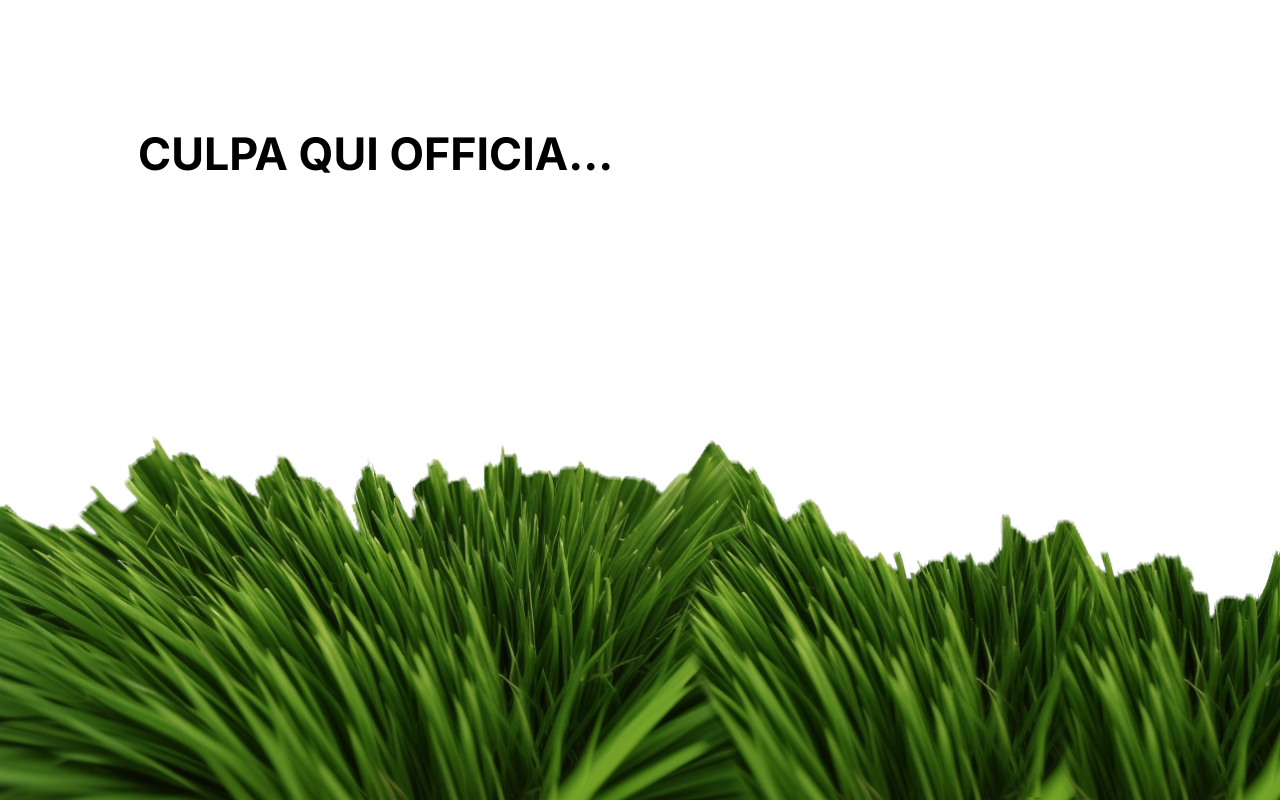
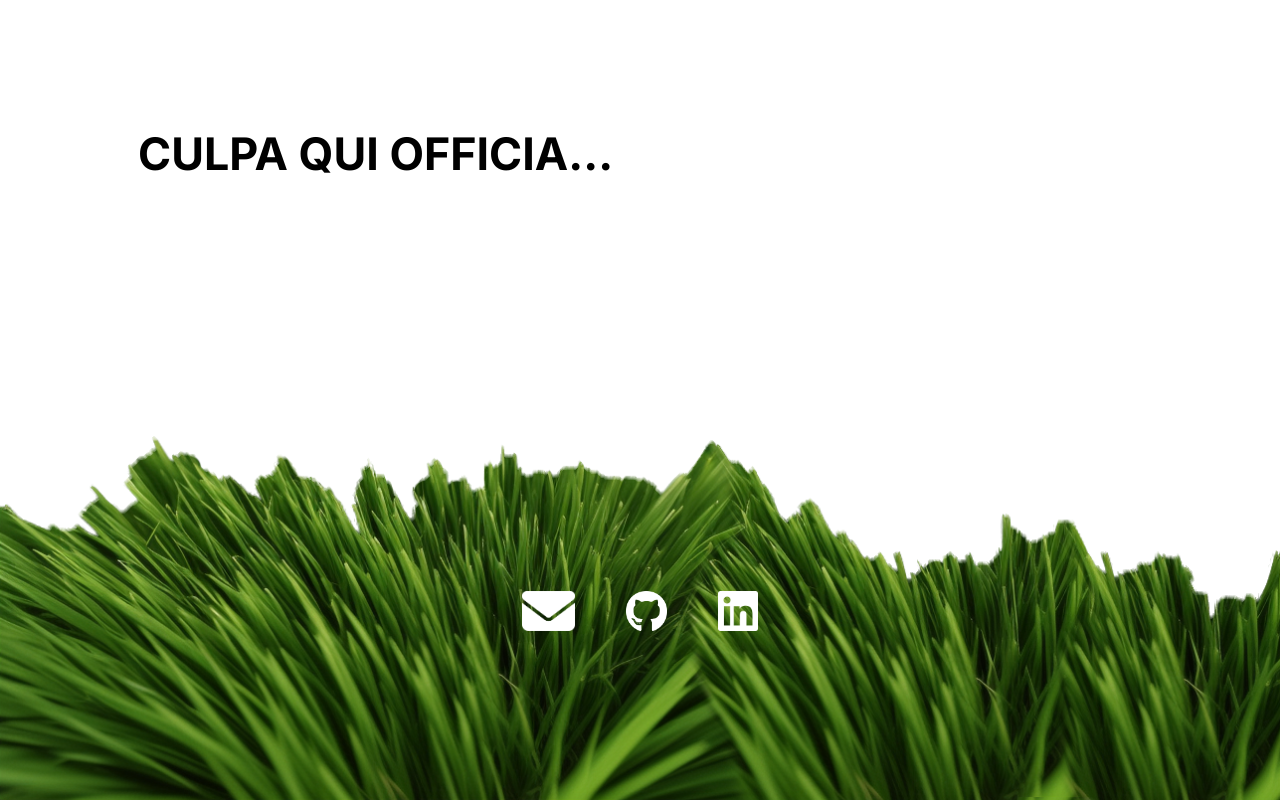
Before and after one commit to KrisHHFI/NextJS-Tailwind-CSS-Site, a Next.js app: page / in a window 1280 px wide. Shown: the part 3169-3969 px from the top of the page. Built offline with nearby package versions, Linux system fonts and the light colour scheme.

Commit message:
Social icon image returned to screen

```diff
--- a/src/app/PageComponents.tsx
+++ b/src/app/PageComponents.tsx
@@ -95,6 +95,39 @@ const PageComponents: React.FC = () => {
                                 height={500}
                             />
                         );
+                    case 'footerIcons':
+                        return (
+                            <div
+                                key={index}
+                                className={"footerIcons"}
+                                style={item.style}
+                            >
+                                <Image
+                                    key={index}
+                                    src={`${assetPrefix}${item.imageOneURL}`}
+                                    alt={item.altText || 'Image'}
+                                    className={"footerIcon"}
+                                    width={500}
+                                    height={500}
+                                />
+                                <Image
+                                    key={index}
+                                    src={`${assetPrefix}${item.imageTwoURL}`}
+                                    alt={item.altText || 'Image'}
+                                    className={"footerIcon"}
+                                    width={500}
+                                    height={500}
+                                />
+                                <Image
+                                    key={index}
+                                    src={`${assetPrefix}${item.imageThreeURL}`}
+                                    alt={item.altText || 'Image'}
+                                    className={"footerIcon"}
+                                    width={500}
+                                    height={500}
+                                />
+                            </div>
+                        );
                     default:
                         return null;
                 }
--- a/src/app/PageContent.tsx
+++ b/src/app/PageContent.tsx
@@ -3,6 +3,9 @@ export interface PageItem {
     text?: string;
     className?: string;
     imageUrl?: string;
+    imageOneUrl?: string;
+    imageTwoUrl?: string;
+    imageThreeUrl?: string;
     imageClassName?: string;
     scrollingEffect?: (scrollY: number) => React.CSSProperties;
     altText?: string;
@@ -101,4 +104,11 @@ export const pageContent: PageItem[] = [
         imageClassName: 'GrassImage',
         altText: 'Grass image',
     },
+    {
+        type: 'footerIcons',
+        imageOneURL: '/Envelope.png',
+        imageTwoURL: '/GitHub.png',
+        imageThreeURL: '/LinkedIn.png',
+        altText: 'Social icon image',
+    },
 ];
--- a/src/app/globals.css
+++ b/src/app/globals.css
@@ -5,6 +5,24 @@
 :root {
   --bg-opacity: rgba(255, 255, 255, 0.4);
   --mobile-dimenion-div-width: 95%;
+}
+
+.footerIcons {
+  @apply absolute;
+  display: flex;
+  flex-direction: row;
+  justify-content: center;
+  top: 470vh;
+  width: 100%;
+}
+
+.footerIcon {
+  padding-left: 2vw;
+  padding-right: 2vw;
+  object-fit: contain;
+  width: auto;
+  height: 5vh;
+  z-index: 1;
 }
 
 .MainTitle {
```
